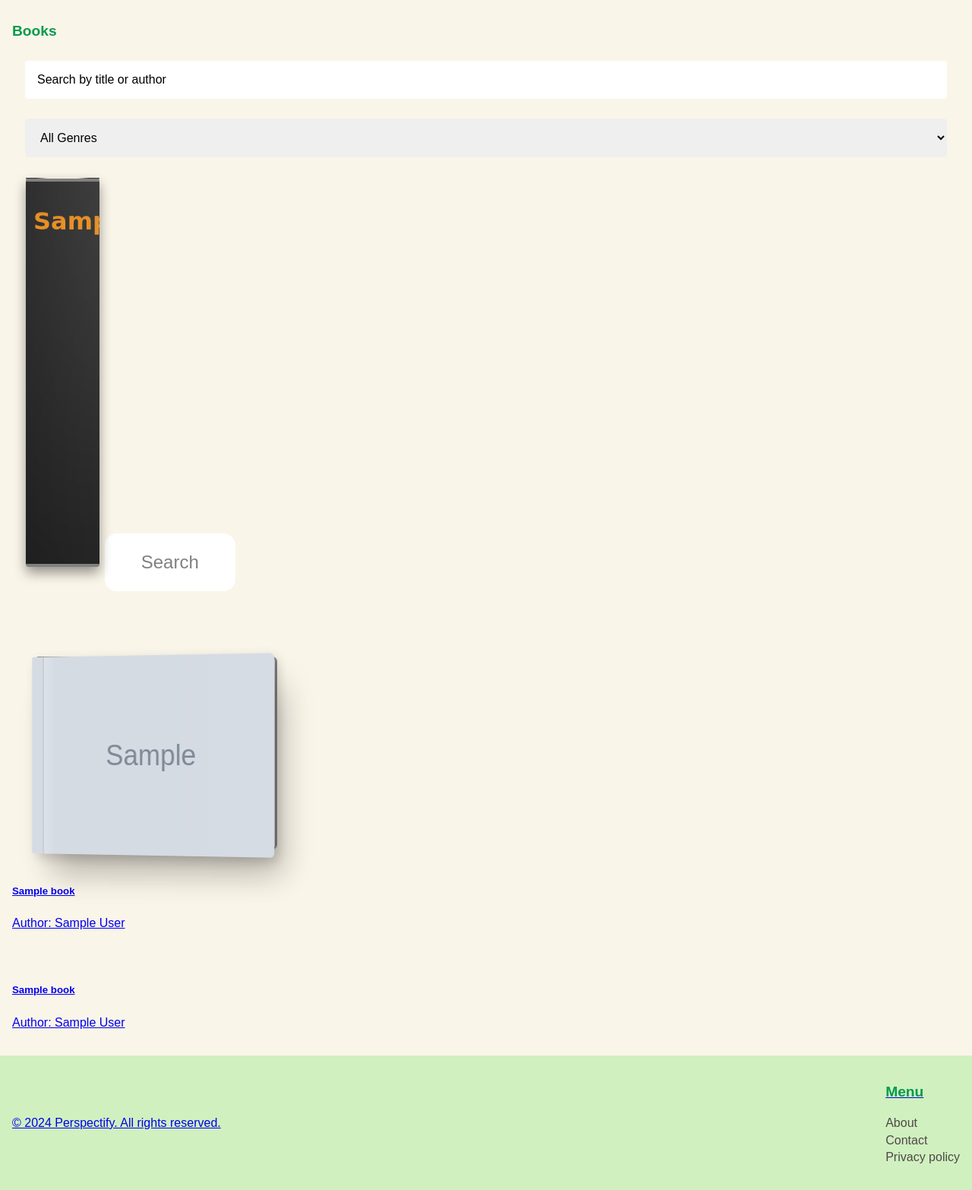
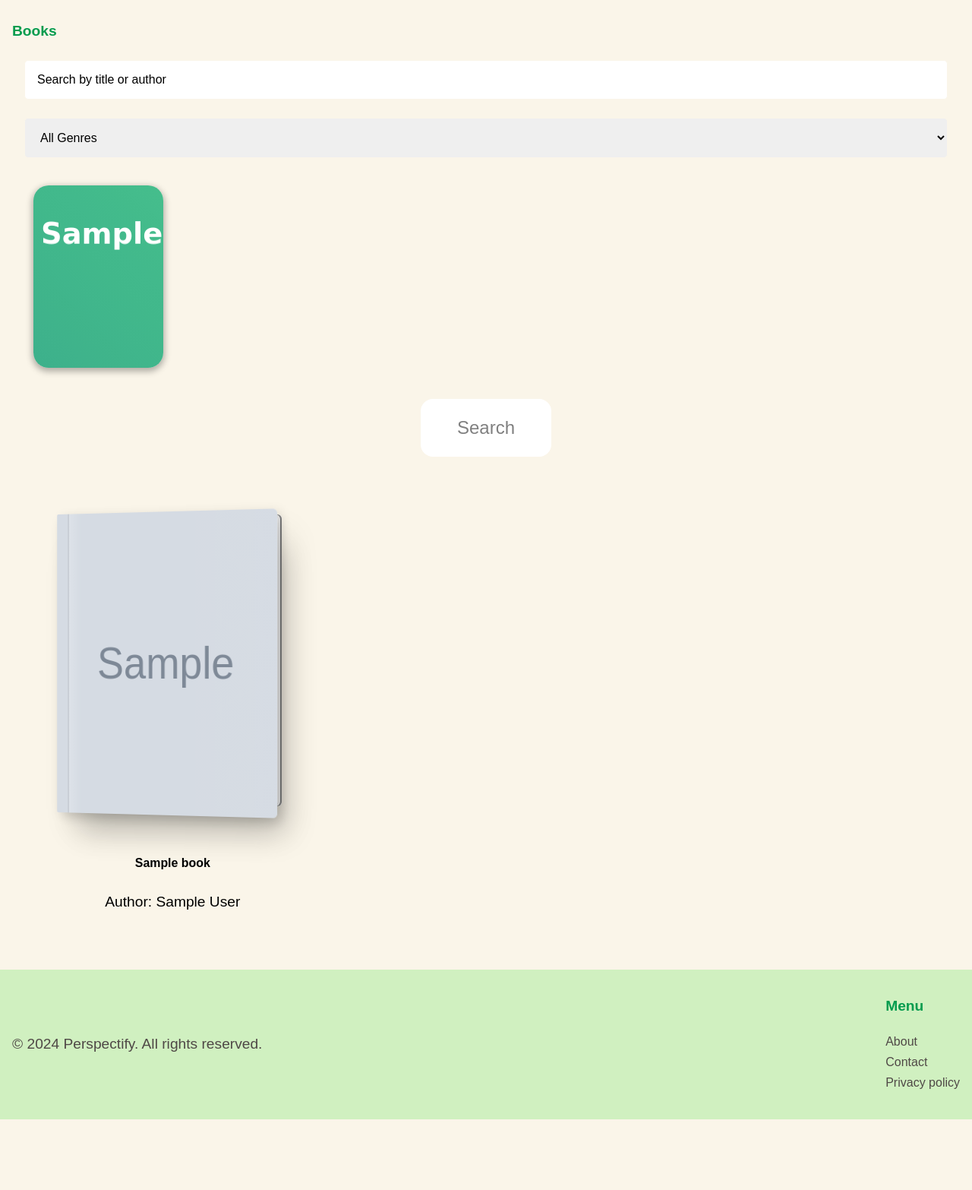
Before and after one commit to prathampt/perspectify, a Django app: page / in a window 1280 px wide. Shown: the part 76-1642 px from the top of the page at 76% size. After the commit the page ends 1549 px from the top, so only its background shows below. Run offline with Django 5.2, Linux system fonts and the light colour scheme; tables that the repository leaves empty hold one stand-in row (values such as "Sample post"); grey boxes marked "Sample" are stand-in pictures; parts of the project's set-up code (start-up, migrations or seed data) failed here and were passed over; some web fonts are replaced.

Commit message:
style: UI changes

```diff
--- a/core/static/core/profile.css
+++ b/core/static/core/profile.css
@@ -17,7 +17,9 @@
 }
 
 .profile-box{
-    background: #81e681;
+    background: linear-gradient(45deg, #11998E , #38EF7D); /* Gradient between #764BA2 and #667EEA */
+    background-size: 100% 100%;
+    animation: GradientAnimation 5s ease infinite;
     text-align: center;
     padding: 50px 150px;
     color: black;
--- a/items/static/items/book.css
+++ b/items/static/items/book.css
@@ -52,10 +52,10 @@
   margin: 0;
   display: flex;
   min-height: 100dvh;
-  perspective: 1000px;
+  perspective: 2000px;
   display: flex;
   flex-direction: column;
-  font: 1em/1.4 "Poppins", sans-serif;
+  font: 1.2em/1.4 "Poppins", sans-serif;
   overflow: scroll;
   background-image: #FAF5E9;
   /* color: hsl(180 68% 5%); */
@@ -66,9 +66,9 @@
   position: relative;
   display: flex;
   margin: auto;
-  width: 400px;
+  width: 550px;
   min-width: 400px;
-  height: 578px;
+  height: 800px;
   pointer-events: none;
   transform-style: preserve-3d;
   transition: translate 1s;
@@ -77,11 +77,11 @@
 }
 
 .page {
-  --thickness: 4;
+  --thickness: 2;
   flex: none;
   display: flex;
   width: 100%;
-  font-size: .84rem;
+  font-size: 1rem;
   pointer-events: all;
   user-select: none;
   transform-style: preserve-3d;
@@ -168,10 +168,9 @@
   border-radius: .5em .1em .1em .5em;
 }
 
-.cover {
-  background: radial-gradient(circle farthest-corner at 80% 20%, hsl(150 80% 20% / .3) 0%, hsl(170 60% 10% / .1) 100%),
-    hsl(231, 32%, 29%) url("https://picsum.photos/id/984/800/900") 50% / cover;
-  color: hsl(200 30% 98%);
 }
 
+#search {
+  display: block;
+  margin: 20px auto;
 }
--- a/items/static/items/bookList.css
+++ b/items/static/items/bookList.css
@@ -1,26 +1,35 @@
+* {
+  box-sizing: border-box;
+}
+
 body {
   width: 100%;
+  margin: 0;
 }
+
+/* booklist.css */
 
 .book-container {
   display: flex;
   flex-wrap: wrap;
   justify-content: space-between;
+  padding: 20px; /* Adjust padding as needed */
 }
 
 .book-wrapper {
-  width: 30vw;
-  margin: 4vw 0;
+  width: calc(33.33% - 20px); /* Adjusted width to fit three books with margin */
+  margin-bottom: 20px; /* Add bottom margin to create space between rows */
   display: flex;
   flex-direction: column;
-  justify-content: space-between;
+  align-items: center; /* Center items horizontally */
+  text-align: center; /* Center text */
 }
+
 
 .book-items {
   position: relative;
   cursor: default;
   padding: 16px;
-  margin: 0;
   display: grid;
   break-inside: avoid;
 }
@@ -39,9 +48,9 @@
   height: 96%;
   top: 1%;
   left: 16px;
-  border: 1px solid grey;
+  /*border: 1px solid #FAF5E9;*/
   border-radius: 2px 6px 6px 2px;
-  background: white;
+  background: #FAF5E9;
   box-shadow: 10px 40px 40px -10px #00000030, inset -2px 0 0 grey,
     inset -3px 0 0 #dbdbdb, inset -4px 0 0 white, inset -5px 0 0 #dbdbdb,
     inset -6px 0 0 white, inset -7px 0 0 #dbdbdb, inset -8px 0 0 white,
@@ -49,6 +58,8 @@
 }
 
 .book-cover .book-image {
+  width: 320px;
+  height: 400px;
   line-height: 0;
   position: relative;
   border-radius: 2px 6px 6px 2px;
@@ -63,6 +74,8 @@
   grid-row: 1 / -1;
   grid-column: 1;
   width: 100%;
+  height: 100%;
+  object-fit: cover;
   border-radius: 2px 6px 6px 2px;
 }
 
@@ -111,5 +124,9 @@
   padding: 20px;
   margin: 0 auto;
   font-family: sans-serif;
-  text-align: center
+  text-align: center;
 }
+
+.book-details {
+  margin-top: 10px; /* Add margin at the top to separate book details */
+}
--- a/items/static/items/bookShelf.css
+++ b/items/static/items/bookShelf.css
@@ -7,19 +7,14 @@
 
 .book-bg {
     overflow: hidden;
-    height: 32rem; /* Keep the height */
-    width: calc(8.33% - 4px); /* Adjust the width to fit 12 books in a single line */
-    margin: 2px;
+    height: 15rem; /* Decrease the height slightly */
+    width: calc(14.5% - 5.333px); /* Adjust the width to fit six books in a single row */
+    margin: 1%; /* Increase the spacing between each book */
     cursor: pointer;
     transition: margin 0.3s ease-in-out, box-shadow 0.3s ease-in-out, transform 0.3s ease-in-out;
     filter: grayscale(25%);
-    border-radius: 4px;
-    background: grey;
-    box-shadow: 0 0.5rem 1rem 0rem rgba(0, 0, 0, 0.4);
-    border-top-style: solid;
-    border-top-width: 1px;
-    border-image: linear-gradient(to right, #333, #333 15%, antiquewhite 30%, antiquewhite 70%, #333 85%, #333);
-    border-image-slice: 1;
+    border-radius: 20px; /* Add border-radius for curved edges */
+    box-shadow: 0 0.2rem 0.5rem 0.1rem rgba(0, 0, 0, 0.3); /* Softer and darker shadow */
     order: 200;
     display: inline-block; /* Display as inline-block */
     align-items: center; /* Center content vertically */
@@ -28,17 +23,50 @@
 .book-bg:hover {
     box-shadow: 0 0.5rem 3rem -0.5rem rgba(0, 0, 0, 0.4);
     z-index: 10;
-    margin-top: -15px;
+    margin-top: -10px; /* Adjust margin-top */
     margin-bottom: 10px;
     transform: scale(1.03, 1.03);
 }
 
+/* Define unique background colors for each book */
+.book-bg {
+    background: linear-gradient(45deg, #11998E , #38EF7D); /* Gradient between #764BA2 and #667EEA */
+    background-size: 600% 600%;
+    animation: GradientAnimation 10s ease infinite;
+}
+
+/* Add more unique colors for additional books as needed */
+
 .book {
-    background: radial-gradient(ellipse at top, rgba(0, 0, 0, 0.35), rgba(0, 0, 0, 0.75)), radial-gradient(ellipse at bottom, rgba(70, 70, 70, 0.5), transparent);
     font-family: "Unica One", cursive;
-    color: darkorange;
+    color: white; /* White text color */
     text-align: center; /* Center-align the text */
     padding: 10px; /* Add padding for better spacing */
     height: 100%; /* Ensure the content takes up full height */
     width: 100%; /* Ensure the content takes up full width */
+    text-align: center;
 }
+
+.css-selector {
+    background: linear-gradient(154deg, #B0F2B4, #1828D4, #E50BD9);
+    background-size: 600% 600%;
+    animation: GradientAnimation 23s ease infinite;
+}
+
+@keyframes GradientAnimation {
+    0%{background-position: 0% 17%}
+    50%{background-position: 100% 83%}
+    100%{background-position: 0% 17%}
+}
+
+.css-selector {
+    background: linear-gradient(-42deg, #FFA500, #FFCC00, #FFD700, #FFD700, #FF6347, #FF4500);
+    background-size: 1000% 1000%;
+    animation: GradientAnimation 30s ease infinite;
+}
+
+@keyframes GradientAnimation {
+    0% {background-position: 0% 96%}
+    50% {background-position: 100% 4%}
+    100% {background-position: 0% 96%}
+}
--- a/items/templates/items/books.html
+++ b/items/templates/items/books.html
@@ -1,7 +1,6 @@
 {% extends 'items/base.html' %}
 
 {% load static %}
-
 {% load custom_filters %}
 
 {% block title %}Books{% endblock %}
@@ -27,7 +26,7 @@
     </div>
     {% endfor %}
 
-    <button class="submit-button" type="button" onclick="submitForm()">Search</button>
+    <button id='search' class="submit-button" type="button" onclick="submitForm()">Search</button>
 </form>
 
 <script>
@@ -40,6 +39,7 @@
     }
 </script>
 
+<div class="book-container">
   {% for book in books %}
     <div class="book-wrapper">
       <a href="{% url 'items:book_detail' book.pk %}">
@@ -55,16 +55,21 @@
             </div>
           </div>
         </div>
+      </a>
 
+      <!-- Move the book details inside the book-wrapper div -->
+      <div class="book-details">
         <h5 class="card-title">{{ book.title }}</h5>
         <p class="card-text">Author: {{ book.author }}</p>
       </div>
-    <h5 class="card-title">{{ book.title }}</h5>
-    <p class="card-text">Author: {{ book.author }}</p>
 
-
+    </div>
+    <!-- End of book-wrapper -->
+    {% if forloop.counter|divisibleby:3 %}
+      </div><div class="book-container">
+    {% endif %}
   {% endfor %}
 </div>
-
+<!-- End of book-container -->
 
 {% endblock %}
--- a/items/views.py
+++ b/items/views.py
@@ -5,6 +5,7 @@
 from .forms import AddBookForm, EditBookForm
 from .scripy import add_books_from_json
 import json, os
+from random import sample
 
 def books(request):
     genres = Genre.objects.all()
@@ -25,9 +26,10 @@
 
         books = books.filter(query_filter)
 
+    shuffled_book = sample(list(books), min(24, books.count()))
 
     return render(request, 'items/books.html', {
-        'books': books[0:24],
+        'books': shuffled_book,
         'query': query,
         'genres': genres,
         'genre_id': int(genre_id)
--- a/perspectify/settings.py
+++ b/perspectify/settings.py
@@ -93,7 +93,7 @@
     'default': {
         'ENGINE': 'django.db.backends.mysql',
         'NAME': env('NAME'),
-        'USER': env('USERNAME'),
+        'USER': env('USERNAME_'),
         'PASSWORD': env('PASSWORD'),
         'HOST': 'sql.freedb.tech',  # or the hostname where your MySQL server is running
         'PORT': '3306',      # or the port on which your MySQL server is listening
```
Also changed, not shown: core/static/core/contact.css (+12 -28 lines), core/templates/core/contact.html (+6 -16 lines), items/static/items/card.css (+68 -4 lines), items/templates/items/detail.html (+58 -38 lines). Lines whose indentation alone changed are shown as unchanged.
